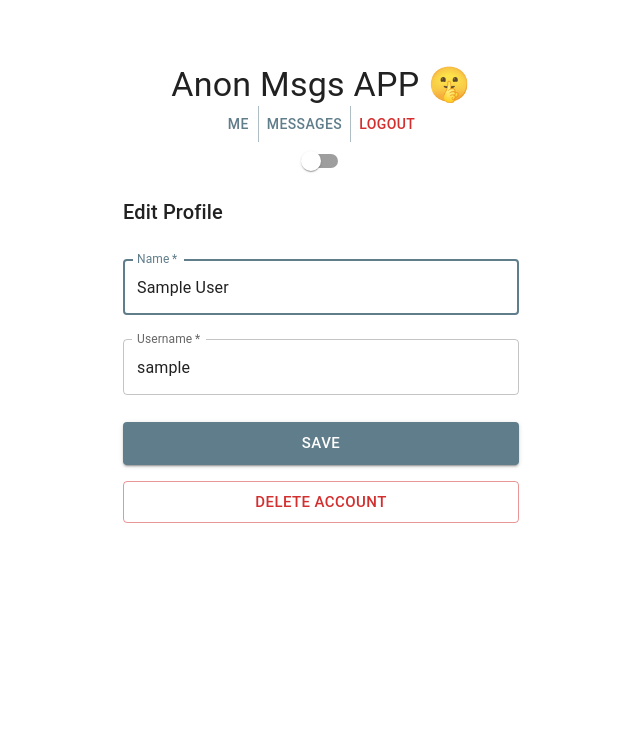
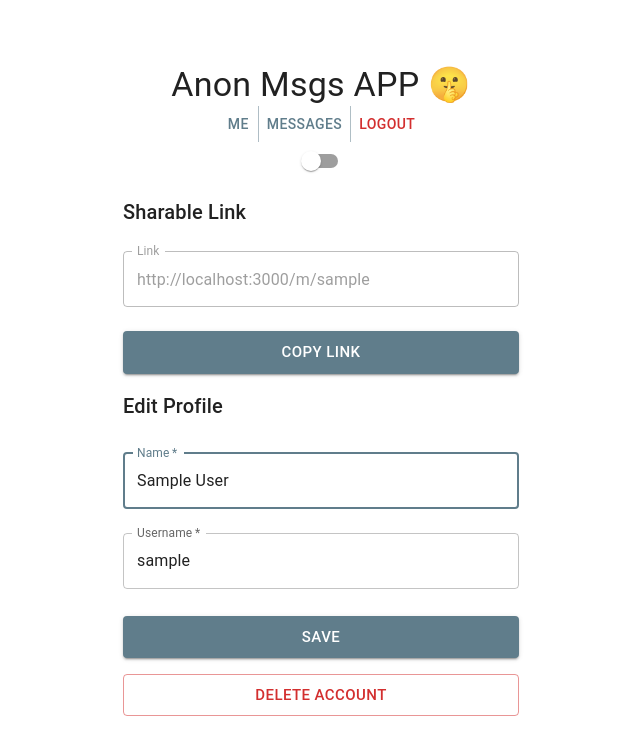
Before and after one commit to captainAyan/anon-msgs, a React (Create React App) app in the folder frontend/: page /me in a window 1280 px wide. Shown: the top 754 px of the page, without its empty margins (319-959 px from the left). Built offline with nearby package versions, Linux system fonts and the light colour scheme; sample sign-in values are in the browser's storage.

Commit message:
feat: :sparkles: added link copy feature

```diff
--- a/frontend/src/pages/Me.jsx
+++ b/frontend/src/pages/Me.jsx
@@ -14,13 +14,15 @@ import {
   Card,
   CardContent,
   CardActions,
+  Snackbar,
 } from "@mui/material";
 import { LoadingButton } from "@mui/lab";
 
 export default function Me() {
   const [helperText, setHelperText] = useState("");
   const [errorHelperText, setErrorHelperText] = useState(false);
-  const [open, setOpen] = useState(false);
+  const [openModal, setOpenModal] = useState(false);
+  const [openSnackbar, setOpenSnackbar] = useState(false);
 
   const navigate = useNavigate();
   const dispatch = useDispatch();
@@ -49,6 +51,11 @@ export default function Me() {
     // };
   }, [user, isError, isSuccess, message, navigate, dispatch]);
 
+  const baseUrl =
+    !process.env.NODE_ENV || process.env.NODE_ENV === "development"
+      ? "http://localhost:3000"
+      : "https://anon-msgs.herokuapp.com";
+
   const [formData, setFormData] = useState({
     name: user ? user.name : "",
     username: user ? user.username : "",
@@ -75,6 +82,11 @@ export default function Me() {
     dispatch(deleteAccount());
   };
 
+  const copyLink = () => {
+    navigator.clipboard.writeText(`${baseUrl}/m/${user.username}`);
+    setOpenSnackbar(true);
+  };
+
   const style = {
     position: "absolute",
     top: "50%",
@@ -86,6 +98,38 @@ export default function Me() {
 
   return (
     <>
+      <Box
+        sx={{
+          marginTop: 2,
+          display: "flex",
+          flexDirection: "column",
+        }}
+      >
+        <Typography variant="h6" gutterBottom component="div">
+          Sharable Link
+        </Typography>
+
+        <TextField
+          margin="normal"
+          fullWidth
+          id="link"
+          name="link"
+          label="Link"
+          disabled
+          value={`${baseUrl}/m/${user.username}`}
+        />
+
+        <Button
+          sx={{ marginTop: "16px" }}
+          onClick={copyLink}
+          size="large"
+          variant="contained"
+          fullWidth
+          color="primary"
+        >
+          Copy Link
+        </Button>
+      </Box>
       <Box
         sx={{
           marginTop: 2,
@@ -137,7 +181,7 @@ export default function Me() {
 
           <Button
             sx={{ width: "100%", marginTop: "16px" }}
-            onClick={() => setOpen(true)}
+            onClick={() => setOpenModal(true)}
             size="large"
             variant="outlined"
             fullWidth
@@ -149,9 +193,9 @@ export default function Me() {
       </Box>
       <>
         <Modal
-          open={open}
+          open={openModal}
           onClose={() => {
-            setOpen(false);
+            setOpenModal(false);
           }}
         >
           <Card sx={style}>
@@ -177,7 +221,7 @@ export default function Me() {
               </LoadingButton>
 
               <Button
-                onClick={() => setOpen(false)}
+                onClick={() => setOpenModal(false)}
                 size="large"
                 variant="text"
               >
@@ -187,6 +231,17 @@ export default function Me() {
           </Card>
         </Modal>
       </>
+      <>
+        <Snackbar
+          open={openSnackbar}
+          autoHideDuration={6000}
+          onClose={() => {
+            setOpenSnackbar(false);
+          }}
+          message="Copied to Clipboard 📋"
+          anchorOrigin={{ vertical: "bottom", horizontal: "center" }}
+        />
+      </>
     </>
   );
 }
```
